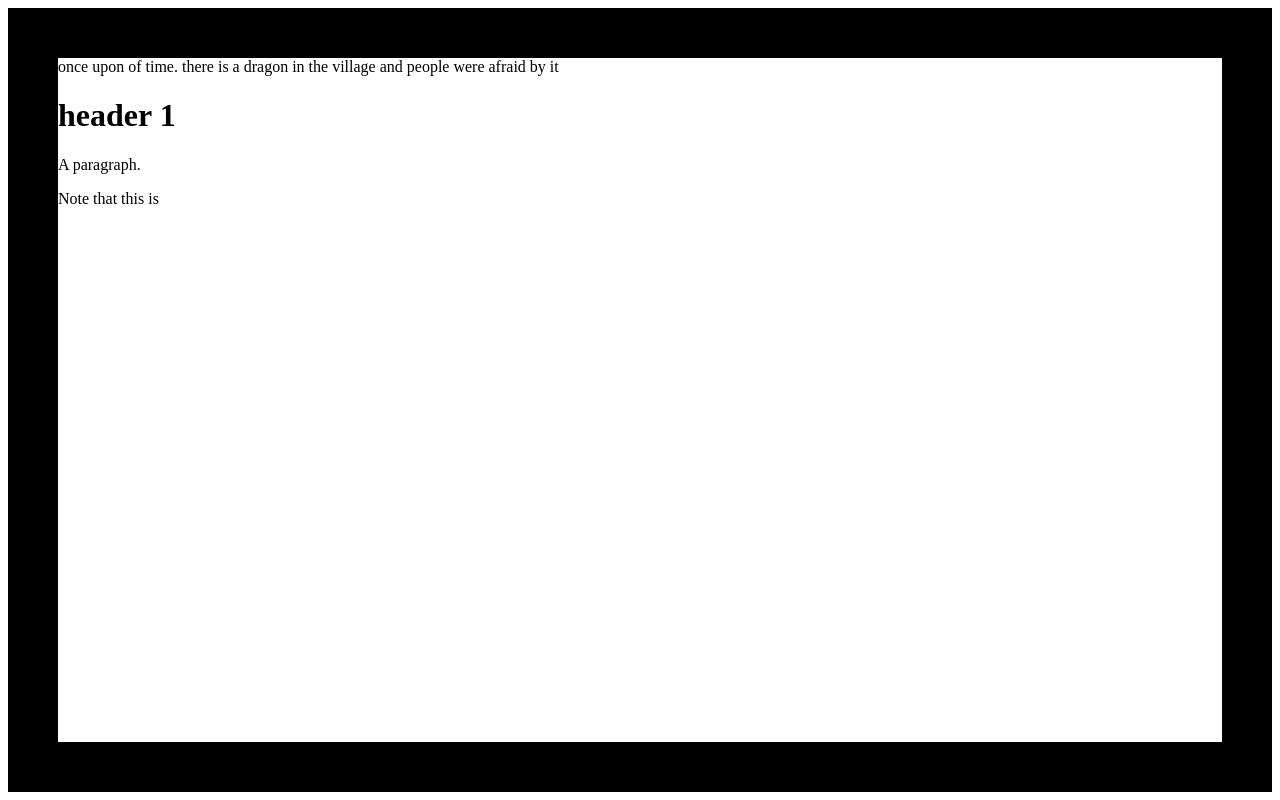
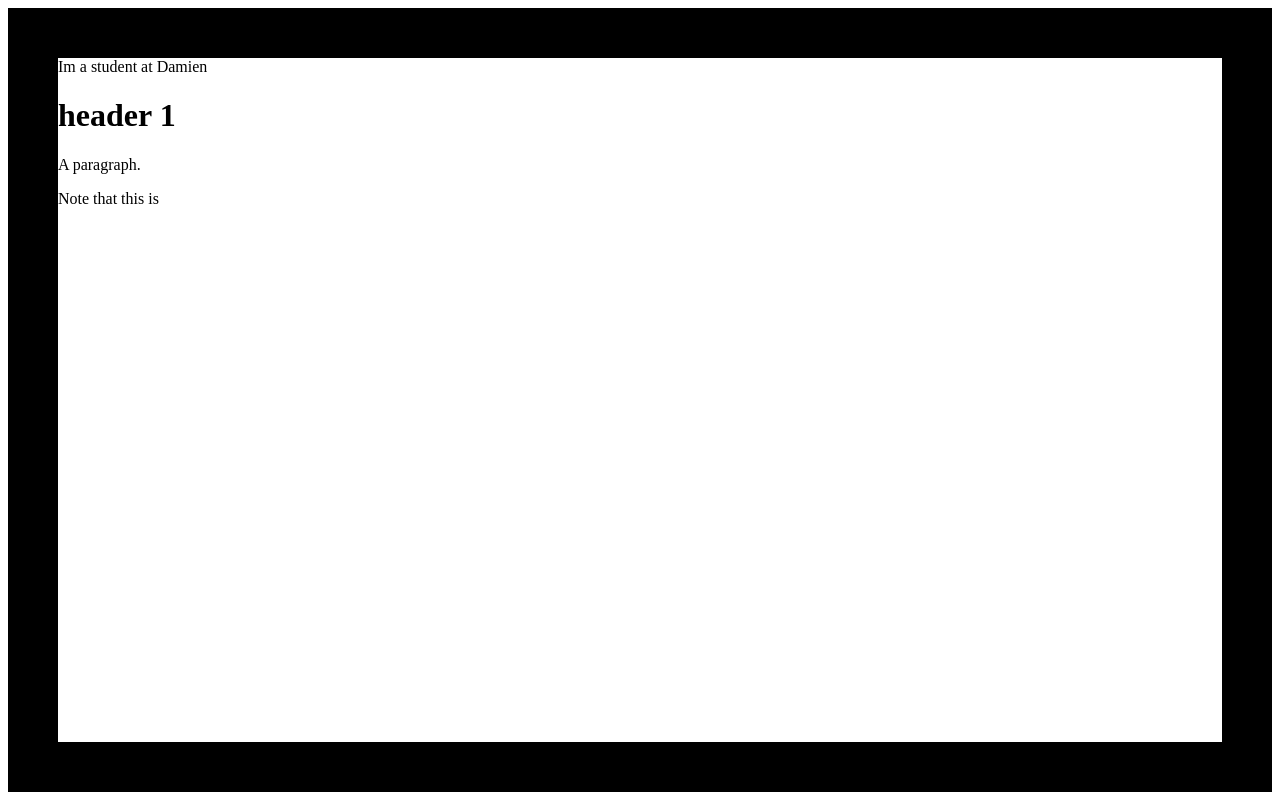
Before and after one commit to larrydo92/larry-s-story-, a plain HTML site: page index.html in a window 1280 px wide. Drawn offline with Linux system fonts and the light colour scheme.

Commit message:
Update index.html

```diff
--- a/index.html
+++ b/index.html
@@ -1,10 +1,10 @@
 <html>
 	<head>
-		<title></title>
+		<title>about me Larry</title>
 	<link href="style.css" rel="stylesheet" type="text/css"/>
 	</head>
 	<body>
-	<p> once upon of time. there is a dragon in the village and people were afraid by it </p>
+	<p> Im a student at Damien </p>
 <div class="header">
 		<h1>header</h1>
 	</div/
```
